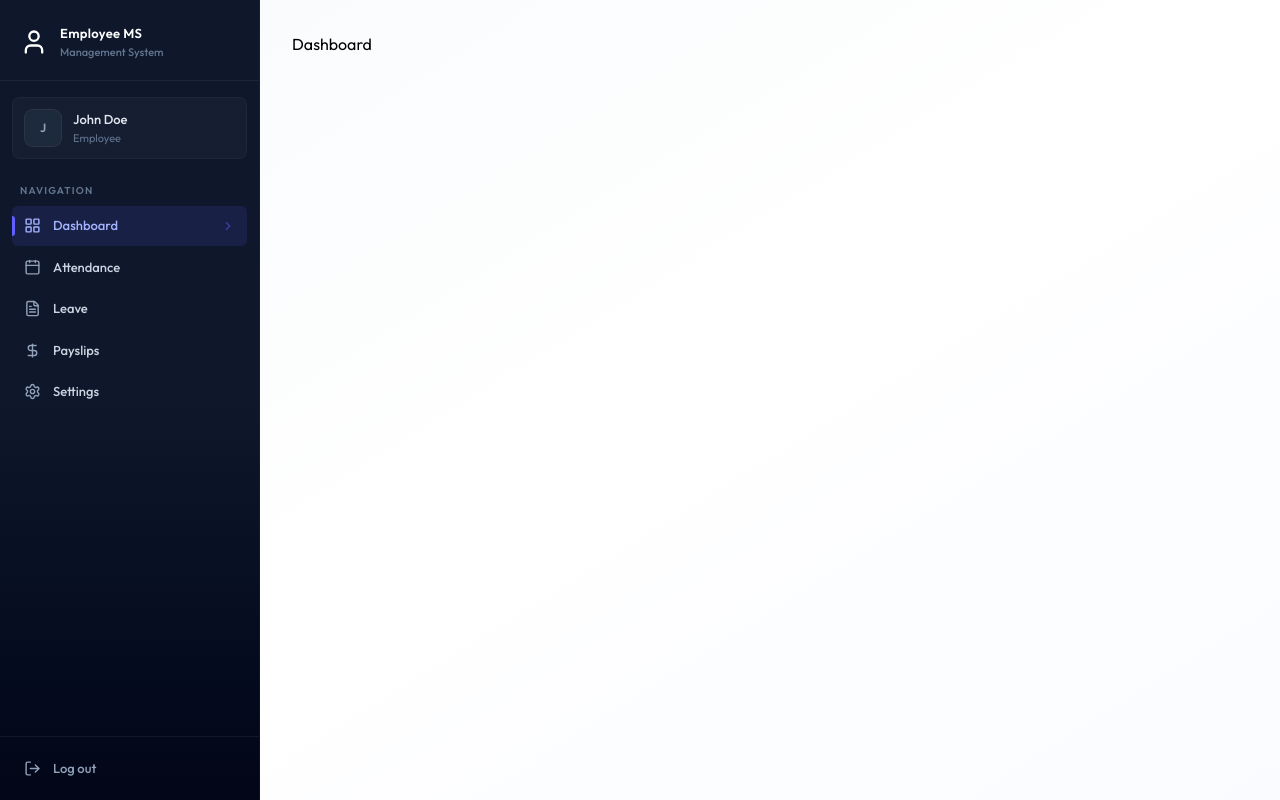
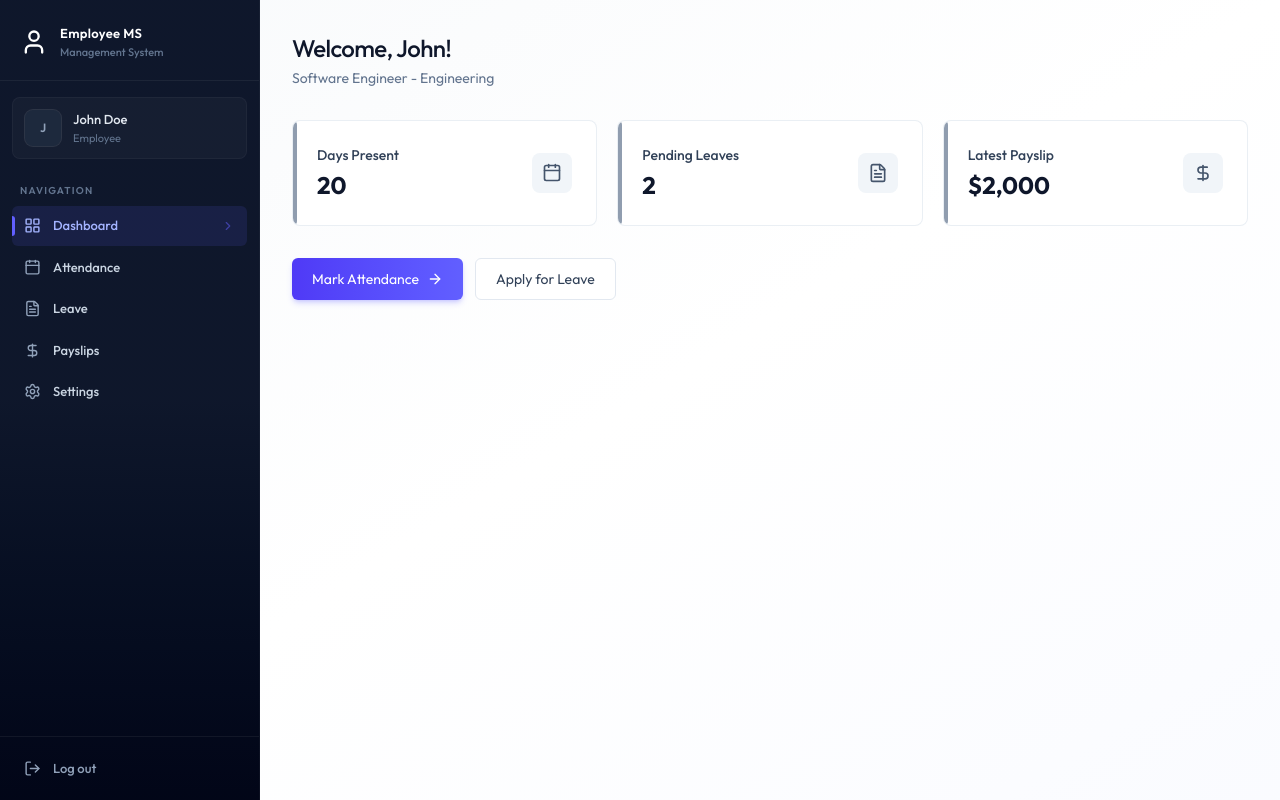
Before and after one commit to jer-eapen02/Employee-Management-System, a React (Vite) app in the folder client/: page /dashboard in a window 1280 px wide. Built offline with nearby package versions, Linux system fonts and the light colour scheme.

Commit message:
dashboard page UI completed

```diff
--- /dev/null
+++ b/client/src/components/AdminDashboard.jsx
@@ -0,0 +1,54 @@
+import { Building2Icon, CalendarIcon, FileTextIcon, UsersIcon } from "lucide-react"
+
+
+const AdminDashboard = ({ data }) => {
+    const stats = [
+        {
+            icon: UsersIcon,
+            value: data.totalEmployees,
+            label: "Total Employees",
+            description: "Active workforce",
+        },
+        {
+            icon: Building2Icon,
+            value: data.totalDepartments,
+            label: "Departments",
+            description: "Organization units",
+        },
+        {
+            icon: CalendarIcon,
+            value: data.todayAttendance,
+            label: "Today's Attendance",
+            description: "Checked in today",
+        },
+        {
+            icon: FileTextIcon,
+            value: data.pendingLeaves,
+            label: "Pending Leaves",
+            description: "Awaiting approval",
+        },
+    ]
+
+    return (
+        <div className='animate-fade-in'>
+            <div className='page-header'>
+                <h1 className='page-title'>Dashboard</h1>
+                <p className='page-subtitle'>Welcome back, Admin - here's your overview</p>
+            </div>
+            <div className='grid grid-cols-1 sm:grid-cols-2 lg:grid-cols-4 gap-4 sm:gap-5 mb-8'>
+                {stats.map((s) => (
+                    <div key={s.label} className='card card-hover p-5 sm:p-6 relative overflow-hidden group flex items-center justify-between'>
+                        <div>
+                            <div className='absolute left-0 top-0 bottom-0 w-1 rounded-r-full bg-slate-500/70 group-hover:bg-indigo-500/70' />
+                            <p className='text-sm font-medium text-slate-700'>{s.label}</p>
+                            <p className='text-2xl font-bold text-slate-900 mt-1'>{s.value}</p>
+                        </div>
+                        <s.icon className='size-10 p-2.5 rounded-lg bg-slate-100 text-slate-600 group-hover:bg-indigo-50 group-hover:text-indigo-600 transition-colors duration-200' />
+                    </div>
+                ))}
+            </div>
+        </div>
+    )
+}
+
+export default AdminDashboard
--- /dev/null
+++ b/client/src/components/EmployeeDashboard.jsx
@@ -0,0 +1,58 @@
+import { ArrowRightIcon, CalendarIcon, DollarSignIcon, FileTextIcon } from 'lucide-react'
+import { Link } from 'react-router-dom'
+
+const EmployeeDashboard = ({ data }) => {
+    const emp = data.employee
+
+    const cards = [
+        {
+            icon: CalendarIcon,
+            value: data.currentMonthAttendance,
+            title: "Days Present",
+            subtitle: "This month",
+        },
+        {
+            icon: FileTextIcon,
+            value: data.pendingLeaves,
+            title: "Pending Leaves",
+            subtitle: "Awaiting approval",
+        },
+        {
+            icon: DollarSignIcon,
+            value: data.latestPayslip ? `$${data.latestPayslip.netSalary?.toLocaleString()}` : "N/A",
+            title: "Latest Payslip",
+            subtitle: "Most recent payout",
+        },
+    ]
+
+    return (
+        <div className='animate-fade-in'>
+            <div className='page-header'>
+                <h1 className='page-title'>Welcome, {emp?.firstName}!</h1>
+                <p className='page-subtitle'>{emp?.position} - {emp?.department || "No Department"}</p>
+            </div>
+            <div className='grid grid-cols-1 sm:grid-cols-3 gap-4 sm:gap-5 mb-8'>
+                {cards.map((card, index) => (
+                    <div key={index} className='card card-hover p-5 sm:p-6 relative overflow-hidden group flex items-center justify-between'>
+                        <div>
+                            <div className='absolute left-0 top-0 bottom-0 w-1 rounded-r-full bg-slate-500/70 group-hover:bg-indigo-500/70' />
+                            <p className='text-sm font-medium text-slate-700'>{card.title}</p>
+                            <p className='text-2xl font-bold text-slate-900 mt-1'>{card.value}</p>
+                        </div>
+                        <card.icon className='size-10 p-2.5 rounded-lg bg-slate-100 text-slate-600 group-hover:bg-indigo-50 group-hover:text-indigo-600 transition-colors duration-200' />
+                    </div>
+                ))}
+            </div>
+            <div className='flex flex-col sm:flex-row gap-3'>
+                <Link to="/attendance" className='btn-primary text-center inline-flex items-center justify-center gap-2'>
+                    Mark Attendance <ArrowRightIcon className='w-4 h-4' />
+                </Link>
+                <Link to="/leave" className='btn-secondary text-center'>
+                    Apply for Leave
+                </Link>
+            </div>
+        </div>
+    )
+}
+
+export default EmployeeDashboard
--- /dev/null
+++ b/client/src/components/Loading.jsx
@@ -0,0 +1,11 @@
+
+
+const Loading = () => {
+  return (
+    <div className="flex justify-center h-screen items-center">
+        <div className="animate-spin size-8 border-2 border-indigo-600 border-t-transparent rounded-full"/>
+    </div>
+  )
+}
+
+export default Loading
--- a/client/src/pages/Dashboard.jsx
+++ b/client/src/pages/Dashboard.jsx
@@ -1,9 +1,30 @@
+import { useEffect, useState } from "react"
+import { dummyAdminDashboardData, dummyEmployeeDashboardData } from "../assets/assets"
+import Loading from "../components/Loading"
+import EmployeeDashboard from "../components/EmployeeDashboard"
+import AdminDashboard from "../components/AdminDashboard"
 
 
 const Dashboard = () => {
-  return (
-    <div>Dashboard</div>
-  )
+  const [data, setData] = useState(null)
+  const [loading, setLoading] = useState(true)
+
+  useEffect(() => {
+    setData(dummyEmployeeDashboardData)
+    setTimeout(() => {
+      setLoading(false)
+    }, 1000)
+  }, [])
+
+  if (loading) return <Loading />
+  if (!data) return <p className="text-center text-slate-500 py-12">Failed to load dashboard</p>
+
+  if (data.role === "ADMIN") {
+    return <AdminDashboard data={data} />
+  }
+  else {
+    return <EmployeeDashboard data={data} />
+  }
 }
 
 export default Dashboard
```
